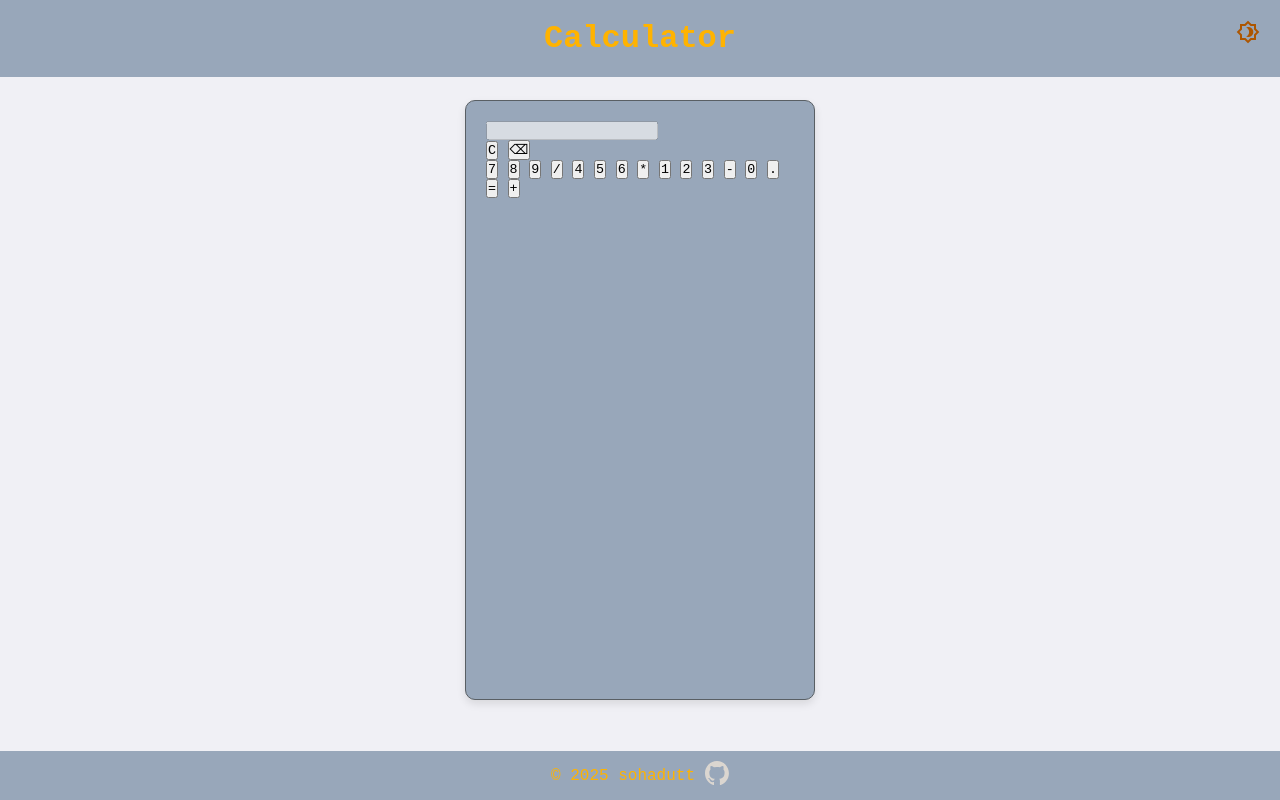
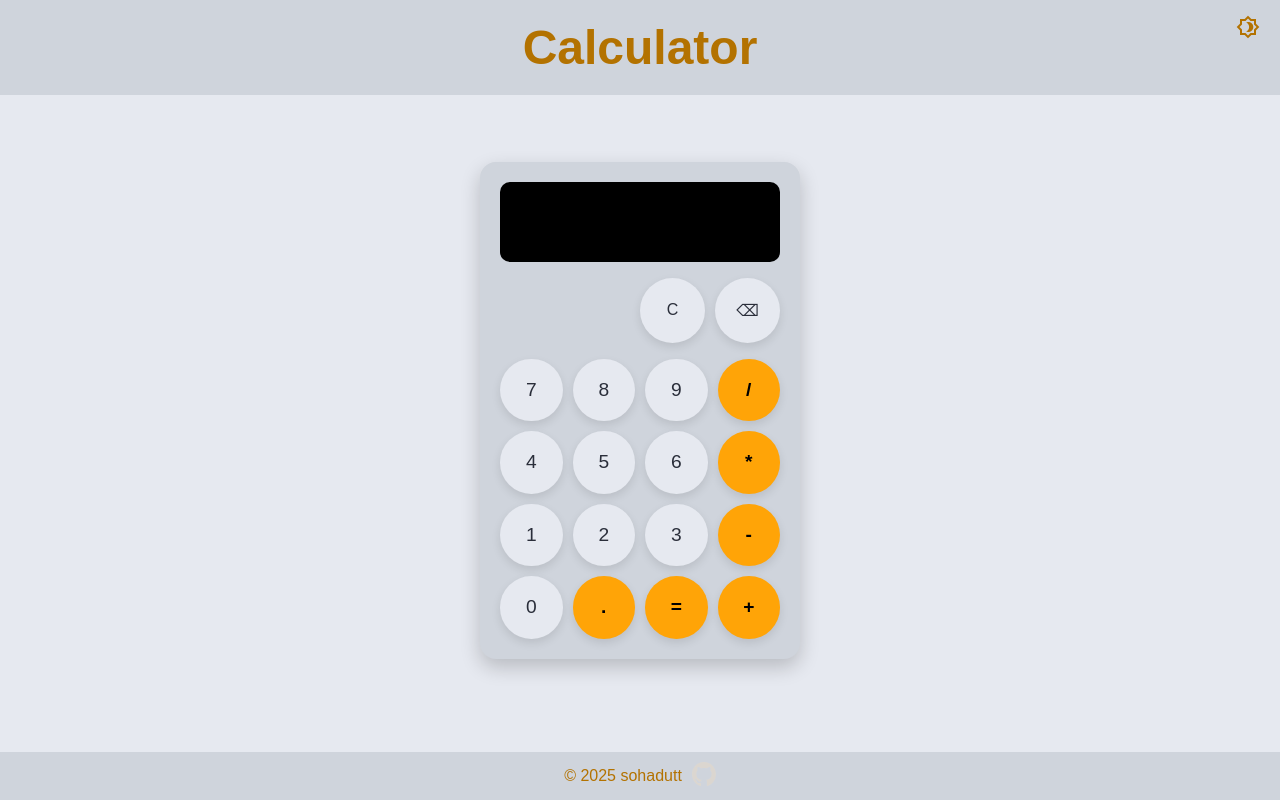
Before and after one commit to sohadutt/calculator, a plain HTML site: page index.html in a window 1280 px wide. Drawn offline with nearby package versions, Linux system fonts and the light colour scheme.

Commit message:
better ui

```diff
--- a/style.css
+++ b/style.css
@@ -1,29 +1,31 @@
 :root {
-  --primary-color: #f0f0f5;
-  --primary-dark: #98a7ba;
-  --button-hover: #7b828d;
-  --button-active: #5b5f68;
-  --header-text: #ffb300;
-  --primary-border: #595f64;
-  --text-color: #222;
+  --primary-color: #e6e9f0;
+  --primary-dark: #cfd4dc;
+  --button-hover: #d6dbec;
+  --button-active: #c4c9d8;
+  --header-text: #b37200;
+  --primary-border: #b1b8c1a5;
+  --text-color: #2a2e3a;
+  --accent-color: #ffa407;
 }
 
 .darkmode {
   --primary-color: #2a2e3a;
-  --primary-dark: #1c1f26;
-  --button-hover: #444856;
+  --primary-dark: #1e222d;
+  --button-hover: #3a3f4e;
   --button-active: #2a2d35;
   --header-text: #fac650;
   --primary-border: #6b7d99a5;
   --text-color: #f4f4f4;
+  --accent-color: #ffa407;
 }
 
 * {
   margin: 0;
   padding: 0;
   box-sizing: border-box;
-  transition: background-color 0.4s ease, color 0.4s ease, border-color 0.3s ease;
-  font-family: 'Tiny5', monospace;
+  font-family: sans-serif;
+  transition: background-color 0.3s ease, color 0.3s ease;
 }
 
 body {
@@ -31,40 +33,129 @@ body {
   color: var(--text-color);
   min-height: 100vh;
   display: flex;
-  justify-content: center;
-  align-items: center;
   flex-direction: column;
-}
-
-.toggle-theme {
-  position: fixed;
-  top: 10px;
-  right: 10px;
-  background-color: rgba(76, 175, 80, 0);
-  color: rgb(173, 86, 0);
-  border: none;
-  padding: 10px;
-  border-radius: 50%;
-  cursor: pointer;
-  z-index: 1000;
-}
-
-.darkmode .toggle-theme {
-  color: var(--header-text);
+  padding-top: 100px;
+  padding-bottom: 80px;
 }
 
 .header {
+  position: fixed;
+  top: 0;
   width: 100%;
   background-color: var(--primary-dark);
   color: var(--header-text);
   text-align: center;
   padding: 20px 0;
-  top: 0;
-  left: 0;
-  position: fixed;
+  font-size: 1.5rem;
+  z-index: 10;
 }
 
-footer {
+.toggle-theme {
+  position: fixed;
+  top: 15px;
+  right: 20px;
+  background: transparent;
+  border: none;
+  cursor: pointer;
+  font-size: 24px;
+  color: var(--header-text);
+  z-index: 20;
+}
+
+.body {
+  display: flex;
+  justify-content: center;
+  align-items: center;
+  flex-grow: 1;
+  width: 100%;
+}
+
+.calculator {
+  background-color: var(--primary-dark);
+  border-radius: 16px;
+  padding: 20px;
+  width: 320px;
+  box-shadow: 0 8px 20px rgba(0, 0, 0, 0.2);
+  display: flex;
+  flex-direction: column;
+  gap: 16px;
+}
+
+.display {
+  width: 100%;
+  height: 80px;
+  font-size: 2rem;
+  padding: 10px 15px;
+  text-align: right;
+  border: none;
+  border-radius: 10px;
+  background-color: #000;
+  color: #0f0;
+}
+
+.buttonsTwo {
+  display: flex;
+  justify-content: flex-end;
+  gap: 10px;
+  width: 50%;
+  align-items: center;
+  margin-left: auto;
+
+}
+
+.buttonsTwo .btn {
+  background-color: var(--primary-color);
+  font-size: 1rem;
+  border-radius: 50%;
+  aspect-ratio: 1 / 1;
+}
+
+.buttons {
+  display: grid;
+  grid-template-columns: repeat(4, 1fr);
+  gap: 10px;
+}
+
+.btn {
+  background-color: var(--primary-color);
+  color: var(--text-color);
+  font-size: 1.2rem;
+  border: none;
+  border-radius: 50%;
+  aspect-ratio: 1 / 1;
+  width: 100%;
+  display: flex;
+  justify-content: center;
+  align-items: center;
+  box-shadow: 0 4px 10px rgba(0, 0, 0, 0.1);
+  cursor: pointer;
+  transition: transform 0.1s ease, background-color 0.2s ease;
+}
+
+.btn:hover {
+  background-color: var(--button-hover);
+}
+
+.btn:active {
+  background-color: var(--button-active);
+  transform: scale(0.95);
+}
+
+.operator {
+  background-color: var(--accent-color);
+  color: #000;
+  font-weight: bold;
+}
+
+.operator.equal {
+  border-radius: 50%;
+}
+
+.zero {
+  grid-column: span 1;
+}
+
+.footer {
   position: fixed;
   bottom: 0;
   width: 100%;
@@ -83,20 +174,3 @@ footer {
   height: 24px;
   filter: invert(100%);
 }
-
-.body {
-  display: flex;
-  flex-direction: column;
-  justify-content: center;
-  align-items: center;
-  background-color: var(--primary-color);
-}
-.calculator {
-  background-color: var(--primary-dark);
-  border: 1px solid var(--primary-border);
-  border-radius: 10px;
-  padding: 20px;
-  width: 350px;
-  height: 600px;
-  box-shadow: 0 4px 8px rgba(0, 0, 0, 0.1);
-}
```
